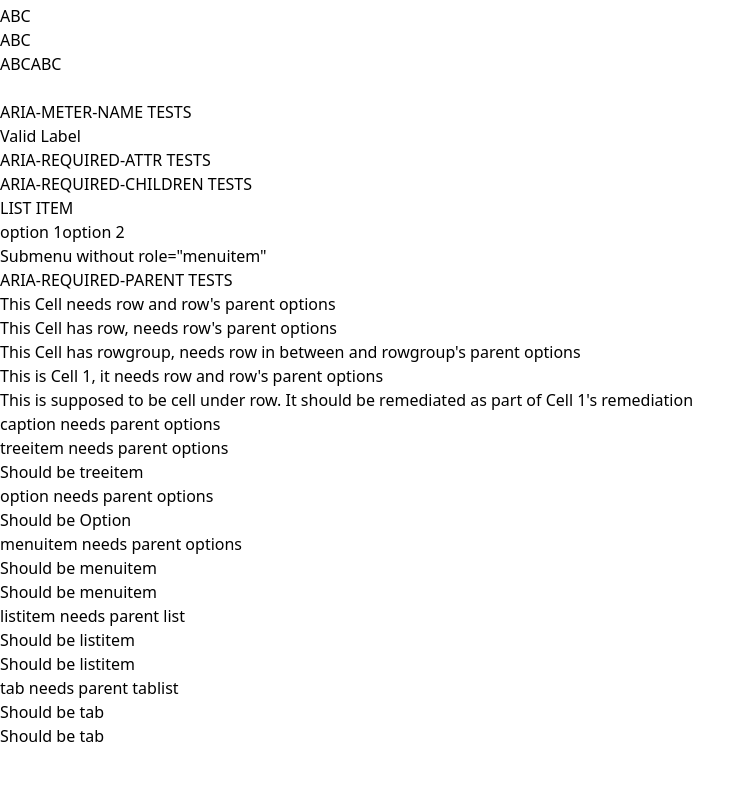
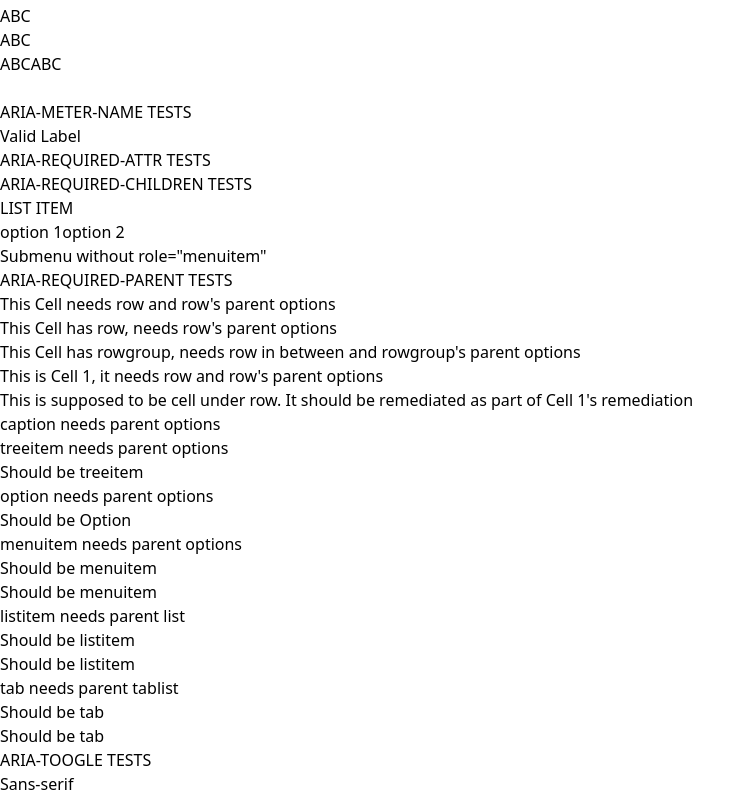
Before and after one commit to test-party/guinea-pig-next, a Next.js app: page /all-tests in a window 1280 px wide. Shown: the part 1274-2070 px from the top of the page, without its empty margins (0-755 px from the left). Before the commit the page ends 2022 px from the top, so only its background shows below. Built offline with nearby package versions, Linux system fonts and the light colour scheme.

Commit message:
add aria-toogle tests

```diff
--- a/src/app/all-tests/page.tsx
+++ b/src/app/all-tests/page.tsx
@@ -369,6 +369,32 @@ export default function AllTests() {
           </div>
         </div>
       </div>
+      <div>
+        <h2>ARIA-TOOGLE TESTS</h2>
+        <div>
+            <ul role="menu">
+                <li id="pass2" role="menuitemcheckbox" aria-checked="true">
+                </li>
+            </ul>
+            <p id="pass3Label">Sans-serif</p>
+            <ul role="menu">
+                <li id="pass3" role="menuitemradio" aria-checked="true">
+                </li>
+                <li id="pass3" role="menuitemradio" aria-checked="true">
+                </li>
+            </ul>
+            <div role="radiogroup">
+                <div id="pass4" role="radio" aria-checked="false">
+                </div>
+                <div id="pass4" role="radio" aria-checked="false">
+                </div>
+            </div>
+            <div id="fail5" role="switch" aria-checked="true">
+                <span></span>
+                <span></span>
+            </div>
+        </div>
+      </div>
     </div>
   );
 }
```
